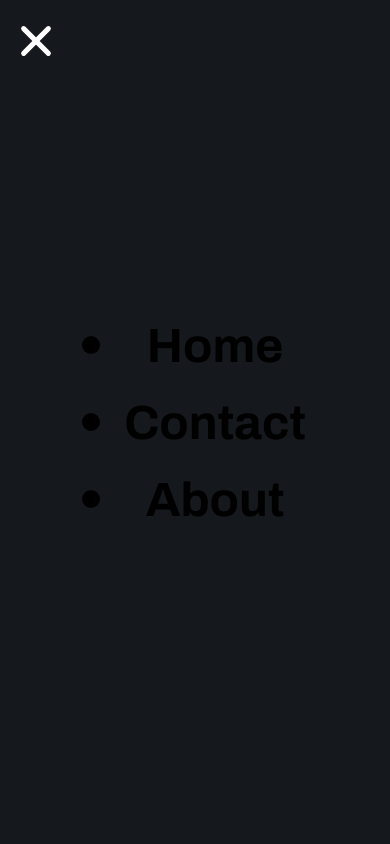
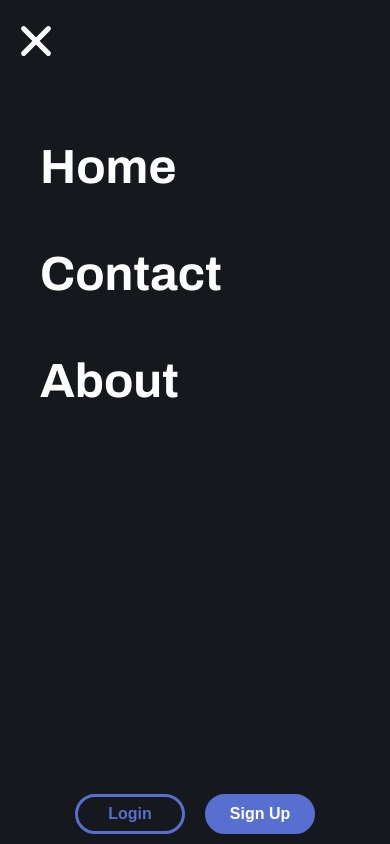
Before and after one commit to pppB02/GoSwift-Web, a plain HTML site: page index.html in a window 390 px wide. Both pictures are taken after a click on the element 36 px from the left and 41 px from the top of the page. Shown: the top 844 px of the page. Drawn offline with Linux system fonts and the light colour scheme; files whose address does not match are found by name.

Commit message:
fixed some  mobil and tabel ui bugs

```diff
--- a/ham-menu.js
+++ b/ham-menu.js
@@ -1,8 +1,12 @@
 const hamMenu = document.querySelector(".ham-menu");
 
 const offScreenMenu = document.querySelector(".off-screen-menu");
+const html = document.getElementById("html");
+const body = document.getElementById("body");
 
 hamMenu.addEventListener("click", () => {
     hamMenu.classList.toggle("active");
     offScreenMenu.classList.toggle("active");
+    html.classList.toggle("active");
+    body.classList.toggle("active");
 })
--- a/index.html
+++ b/index.html
@@ -1,5 +1,5 @@
 <!DOCTYPE html>
-<html lang="en">
+<html lang="en" id="html">
 <head>
     <meta charset="UTF-8">
     <meta name="viewport" content="width=device-width, initial-scale=1.0">
@@ -8,13 +8,20 @@
     <link rel="stylesheet" href="styles.css">
     <script defer src="ham-menu.js"></script>
 </head>
-<body>
+<body id="body">
     <div class="off-screen-menu">
-        <ul>
-            <li>Home</li>
-            <li>Contact</li>
-            <li>About</li>
-        </ul>
+        <div class="off-screen-container">
+            <ul>
+                <li><a href="">Home</a></li>
+                <li><a href="">Contact</a></li>
+                <li><a href="">About</a></li>
+            </ul>
+
+            <div class="off-screen-buttons">
+                <input type="button" value="Login">
+                <input id="signUp" type="button" value="Sign Up">
+            </div>
+        </div>
     </div>
 
     <nav>
@@ -34,7 +41,7 @@
 
         <div class="navbar-buttons">
             <input type="button" value="Login">
-            <input type="button" value="Sign Up">
+            <input id="signUp" type="button" value="Sign Up">
         </div>
     </nav>
 
@@ -122,7 +129,7 @@
                                     <li>Access route maps</li>
                                     <li>Plan daily commutes</li>
                                     <li>Join commuter groups</li>
-                                    <li>Receive transit alerts</li>
+                                    <li>Receive traffic alerts</li>
                                     <li>Get fare discounts</li>
                                     <li>Contact transport authorities directly</li>
                                     <li>24/7 priority support</li>
@@ -143,7 +150,7 @@
                                     <li>Access route maps</li>
                                     <li>Plan daily commutes</li>
                                     <li>Join commuter groups</li>
-                                    <li>Receive transit alerts</li>
+                                    <li>Receive traffic alerts</li>
                                     <li>Get fare discounts</li>
                                     <li>Contact transport authorities directly</li>
                                     <li>24/7 priority support</li>
@@ -164,7 +171,7 @@
                                     <li>Access route maps</li>
                                     <li>Plan daily commutes</li>
                                     <li>Join commuter groups</li>
-                                    <li>Receive transit alerts</li>
+                                    <li>Receive traffic alerts</li>
                                     <li>Get fare discounts</li>
                                     <li>Contact transport authorities directly</li>
                                     <li>24/7 priority support</li>
--- a/styles.css
+++ b/styles.css
@@ -29,6 +29,7 @@ body{
     font-family: Archivo-Bold;
     margin: 0;
     padding: 0;
+    position: relative;
 }
 
 h1{
@@ -55,9 +56,10 @@ span{
     color: var(--coloraccent);
 }
 
-.off-screen-menu {
+.off-screen-menu{
     background-color:  #15181c;
-    height: 100vh;
+    color: var(--colorsecondary);
+    height: 100%;
     width: 100%;
     max-width: 450px;
     position: fixed;
@@ -65,31 +67,121 @@ span{
     left: -450px;
     display: flex;
     flex-direction: column;
-    align-items: center;
-    justify-content: center;
-    text-align: center;
+    align-items: flex-start;
+    justify-content: flex-start;
     font-size: 3rem;
     transition: .3s ease;
 }
-.off-screen-menu.active {
+.off-screen-menu.active{
     left: 0;
 }
 
+html.active{
+    overflow-y: hidden;
+}
+
+body.active{
+    overflow-y: hidden;
+}
+
+.off-screen-menu ul{
+    list-style: none;
+    padding-top: 50px;
+}
+
+.off-screen-menu li{
+    padding-top: 30px;
+}
+
+.off-screen-menu a{
+    text-decoration: none;
+    font-size: 3rem;
+}
+
+.off-screen-menu a:visited{
+    color: var(--colorsecondary);
+}
+
+.off-screen-buttons{
+    position: relative;
+    width: 100%;
+    height: 100%;
+    display: flex;
+    justify-content: center;
+    align-items: flex-end;
+    gap: 20px;
+    font-size: 1rem;
+    z-index: 1;
+}
+
+.off-screen-container{
+    width: 100%;
+    height: 100%;
+    display: grid;
+    grid-template-columns: 100%;
+    grid-template-rows: 50%;
+    gap: 1rem;
+}
+
+.off-screen-buttons input{
+   width: 110px;
+   height: 40px;
+   font-size: var(--h2);
+   font-weight: 550;
+   border-radius: 25px;
+   cursor: pointer;
+   background-color: var(--coloraccent);
+   border: 3px solid var(--coloraccent);
+   color: var(--colorsecondary);
+   margin-bottom: 10px;
+}
+
+.off-screen-buttons input[value="Login"]{
+    background-color: #15181c;
+    border: 3px solid var(--coloraccent);
+    color: var(--coloraccent);
+    transition: .3s;
+}
+
+.off-screen-buttons input[value="Login"]:hover{
+    background-color: #576fcf40;
+    transition: .3s;
+}
+
+#signUp{
+    transition: .3s;
+}
+
+#signUp:hover{
+    color: #b2c2ff;
+    transition: .3s;
+}
+
+
+
+
+
+
+
+
+
+
+
 /* nav */
-nav {
+nav{
     padding: 1rem;
     display: flex;
     justify-content: space-between
 }
 
 /* ham menu */
-.ham-menu {
+.ham-menu{
     height: 50px;
     width: 40px;
     margin-right: auto;
     position: relative;
 }
-.ham-menu span {
+.ham-menu span{
     height: 5px;
     width: 100%;
     background-color: var(--colorprimary);
@@ -100,26 +192,29 @@ nav {
     transform: translate(-50%, -50%);
     transition: .3s ease;
 }
-.ham-menu span:nth-child(1) {
+.ham-menu span:nth-child(1){
     top: 25%;
 }
-.ham-menu span:nth-child(3) {
+.ham-menu span:nth-child(3){
     top: 75%;
 }
+
+.ham-menu.active span:nth-child(1){
+    top: 50%;
+    transform: translate(-50%, -50%) rotate(45deg);
+}
+.ham-menu.active span:nth-child(2){
+    opacity: 0;
+}
+.ham-menu.active span:nth-child(3){
+    top: 50%;
+    transform: translate(-50%, -50%) rotate(-45deg);
+}
+
 .ham-menu.active span {
     background-color: var(--colorsecondary);
 }
-.ham-menu.active span:nth-child(1) {
-    top: 50%;
-    transform: translate(-50%, -50%) rotate(45deg);
-}
-.ham-menu.active span:nth-child(2) {
-    opacity: 0;
-}
-.ham-menu.active span:nth-child(3) {
-    top: 50%;
-    transform: translate(-50%, -50%) rotate(-45deg);
-}
+
 
 @media (max-width:696px){
     .hidden{
@@ -164,6 +259,8 @@ nav {
 /*Buttons*/
 
 .navbar-buttons{
+    display: flex;
+    gap: 20px;
     padding-top: 2px;
 }
 
@@ -177,13 +274,27 @@ nav {
    background-color: var(--coloraccent);
    border: 3px solid var(--coloraccent);
    color: var(--colorsecondary);
-
 }
 
 .navbar-buttons input[value="Login"]{
     background-color: var(--colorsecondary);
     border: 3px solid var(--coloraccent);
     color: var(--coloraccent);
+    transition: .3s;
+}
+
+.navbar-buttons input[value="Login"]:hover{
+    background-color: #576fcf40;
+    transition: .3s;
+}
+
+#signUp{
+    transition: .3s;
+}
+
+#signUp:hover{
+    color: #b2c2ff;
+    transition: .3s;
 }
 
 /*Main img && text*/
@@ -216,6 +327,12 @@ nav {
     padding: 12px 20px;
     font-size: 1.2rem;
     cursor: pointer;
+    transition: var(--transition);
+}
+
+.main-button input:hover{
+    scale: 1.05;
+    transition: var(--transition);
 }
 
 .mainText{
@@ -249,7 +366,7 @@ nav {
     width: 100%;
     display: grid;
     grid-auto-columns: 43vw;
-    grid-auto-rows: 30vh;
+    grid-auto-rows: 40vh;
     gap: 100px;
     grid-template-areas: "box-1 box-2"
                          "box-4 box-3"
@@ -304,14 +421,14 @@ nav {
 @media (max-width:1000px){
     .grid-conatiner{
         grid-auto-columns: 100%;
-        grid-auto-rows: 30vh;
-        gap: 25px;
-        grid-template-areas: "box-1"
-                             "box-2"
+        grid-auto-rows: 30vw;
+        gap: 10vw;
+        grid-template-areas: "box-2"
+                             "box-1"
+                             "box-4"
                              "box-3"
-                             "box-4"
-                             "box-5"
-                             "box-6";
+                             "box-6"
+                             "box-5";
     }
 
     .grid-text-container{
@@ -352,6 +469,20 @@ nav {
 
 }
 
+@media (max-width:496px){
+    .grid-conatiner{
+        grid-auto-columns: 100%;
+        grid-auto-rows: 30vw;
+        gap: 20vh;
+        grid-template-areas: "box-1"
+                             "box-2"
+                             "box-3"
+                             "box-4"
+                             "box-5"
+                             "box-6";
+    }
+}
+
 
 /* Plans */
 
@@ -366,6 +497,17 @@ nav {
     margin: 0 8px;
 }
 
+.plan-card-container input[type="button"]{
+    transition: var(--transition);
+    font-size: 1.4rem;
+    font-family: Archivo-Medium;
+}
+
+.plan-card-container input[type="button"]:hover{
+    scale: 1.05;
+    transition: var(--transition);
+}
+
 @media (max-width:1213px){
     .plan-card-container{
         display: grid;
@@ -373,8 +515,9 @@ nav {
     }
 }
 
-
 .card{
+    position: relative;
+    z-index: -1;
     background-color: var(--colorsecondary);
     box-shadow: var(--shadow);
     border-radius: 10px;
@@ -398,6 +541,10 @@ nav {
     height: 78%;
 }
 
+#Basic p{
+    height: 90px;
+}
+
 .glass-standard{
     height: 48%;
 }
@@ -419,6 +566,13 @@ nav {
     padding: 15px 40px 15px;
     margin: 2vh 0;
 }
+
+@media (max-height:496px){
+    .card input{
+        margin: 4vh 0;
+    }
+}
+
 
 .mid-card input{
     background-color: var(--coloraccent);
```
